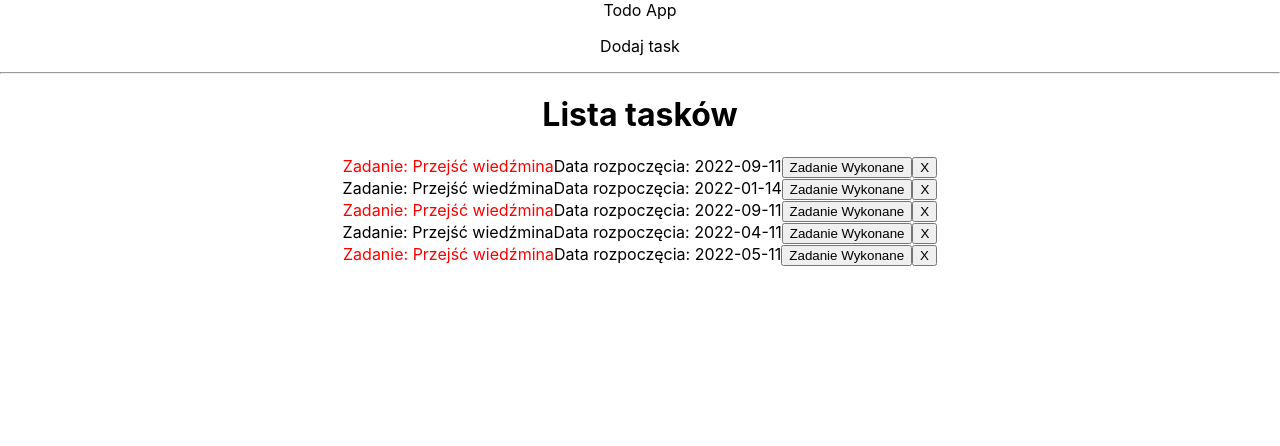
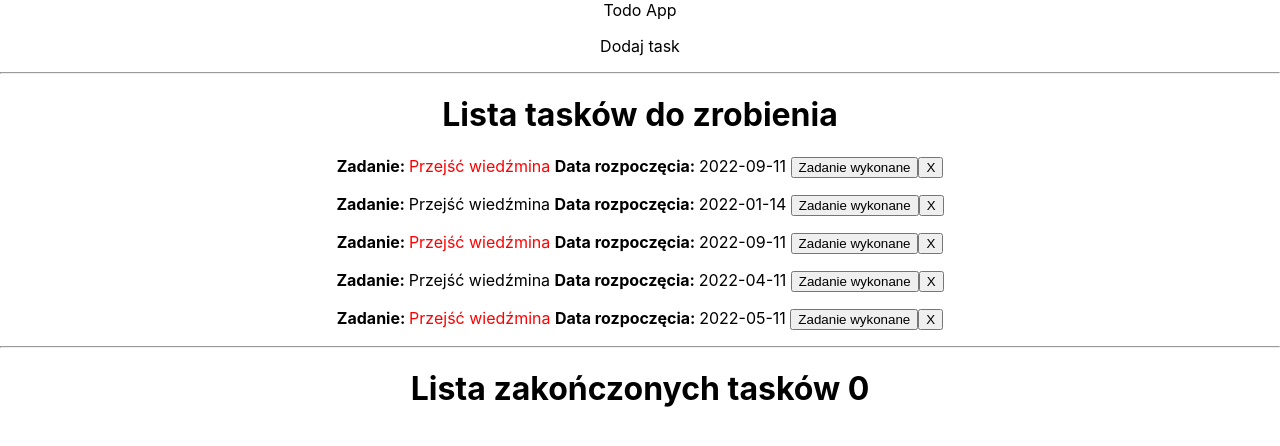
Before and after one commit to hugobosy/todo-react, a React (Create React App) app: page / in a window 1280 px wide. Shown: the top 446 px of the page. Built offline with nearby package versions, Linux system fonts and the light colour scheme.

Commit message:
add scripts service active & done tasks

```diff
--- a/src/components/Task.js
+++ b/src/components/Task.js
@@ -3,10 +3,25 @@ import React from "react";
 export const Task = props => {
     return (
         <div>
-            <span style={props.important ? {color: 'red'} : null} className="task">Zadanie: {props.text}</span>
-            <span>Data rozpoczęcia: {props.date}</span>
-            <button onClick={() => props.done(props.id)}>Zadanie Wykonane</button>
-            <button onClick={() => props.delete(props.id)}>X</button>
+            {props.active === true ?
+                <p>
+                    <strong>Zadanie: </strong>
+                    <span style={props.important ? {color: 'red'} : null}>{props.text}</span>
+                    &nbsp;
+                    <strong>Data rozpoczęcia: </strong>
+                    <span>{props.date}</span>
+                    &nbsp;
+                    <button onClick={() => props.done(props.id)}>Zadanie wykonane</button>
+                    <button onClick={() => props.delete(props.id)}>X</button>
+                </p>
+                :
+                <p>
+                    <strong>Wykonane zadanie: </strong>
+                    <span>{props.text}</span>
+                    &nbsp;
+                    <strong>Data zakończenia: </strong>
+                    <span>{props.completedDate}</span>
+                </p>}
         </div>
     )
 }
--- a/src/components/TaskList.js
+++ b/src/components/TaskList.js
@@ -3,13 +3,32 @@ import {Task} from "./Task";
 
 export const TaskList = props => {
 
-    const tasksList = props.tasks.map(task => <Task key={task.id} id={task.id} text={task.text} date={task.date}
-                                                    important={task.important} delete={props.delete}
-                                                    done={props.done} active={task.active}/>)
+    const taskActive = props.tasks.map(task => task.active === true ?
+        <Task key={task.id} id={task.id} text={task.text} date={task.date}
+              important={task.important} delete={props.delete}
+              done={props.done} active={task.active}/> : null)
+
+    const taskCompleted = props.tasks.map(task => task.active === false ?
+        <Task key={task.id} id={task.id} text={task.text} date={task.date}
+              important={task.important}
+              active={task.active} completedDate={task.finishDate}/> : null)
+
+    const done = props.tasks.filter(task => !task.active);
+
     return (
-        <div>
-            <h1>Lista tasków</h1>
-            {tasksList}
-        </div>
+        <>
+            <div>
+                <h1>Lista tasków do zrobienia</h1>
+                {taskActive}
+            </div>
+
+            <hr/>
+
+            <div>
+                <h1>Lista zakończonych tasków {done.length}</h1>
+                {taskCompleted}
+            </div>
+
+        </>
     )
 }
```
